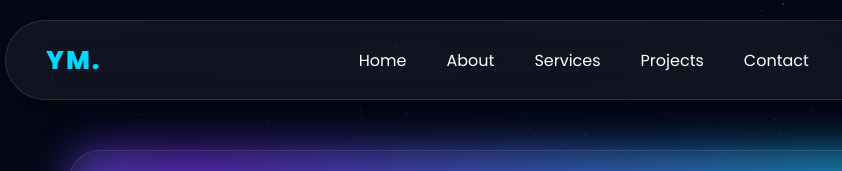
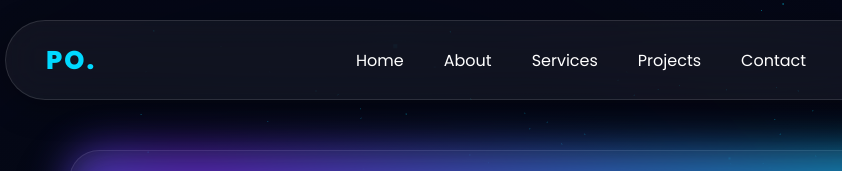
Before and after one commit to youngimmortal-p/Portfolio, a plain HTML site: page index.html in a window 1280 px wide. Shown: the top 171 px of the page, 59-901 px from the left. Drawn offline with nearby package versions, Linux system fonts and the light colour scheme; animation ran at ten frames a second.

Commit message:
changed initials in navbar

```diff
--- a/index.html
+++ b/index.html
@@ -31,7 +31,7 @@
 
   <!-- Navbar -->
   <nav>
-    <div class="logo">YM.</div>
+    <div class="logo">PO.</div>
     <ul>
       <li><a href="#hero">Home</a></li>
       <li><a href="#about">About</a></li>
```
